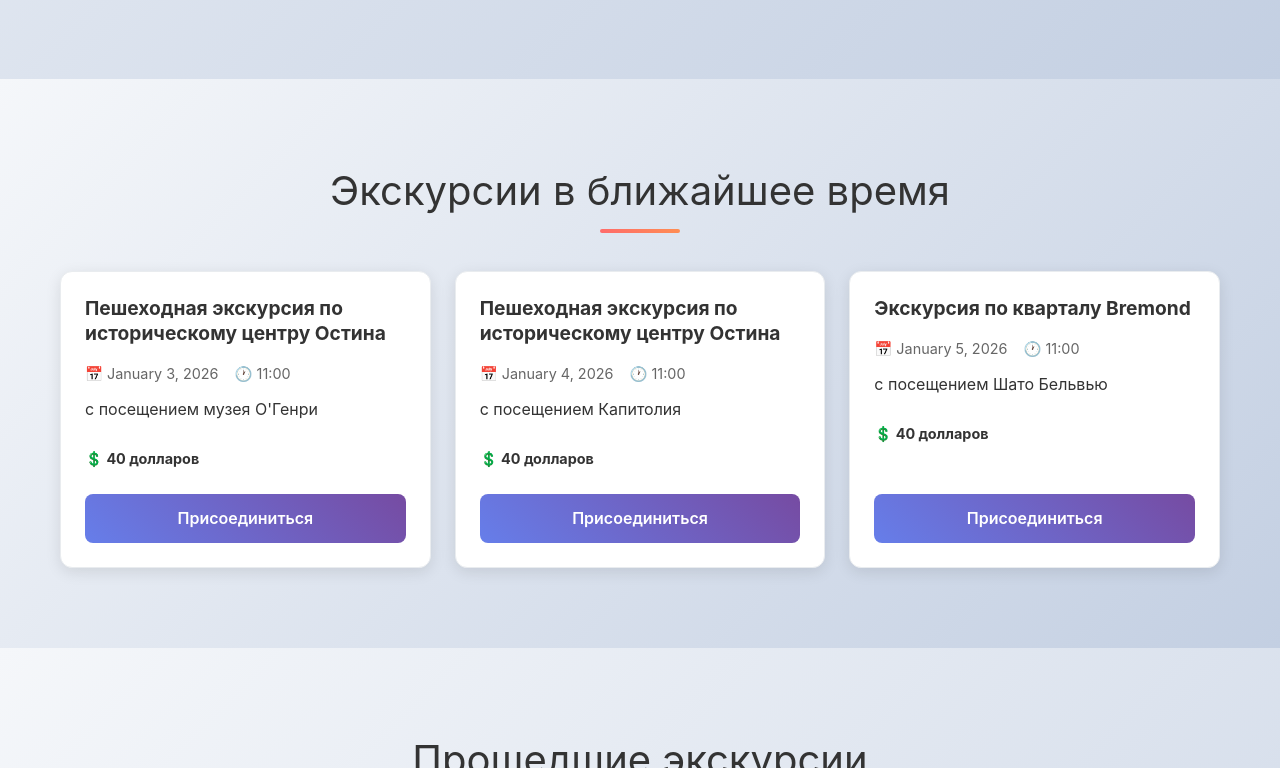
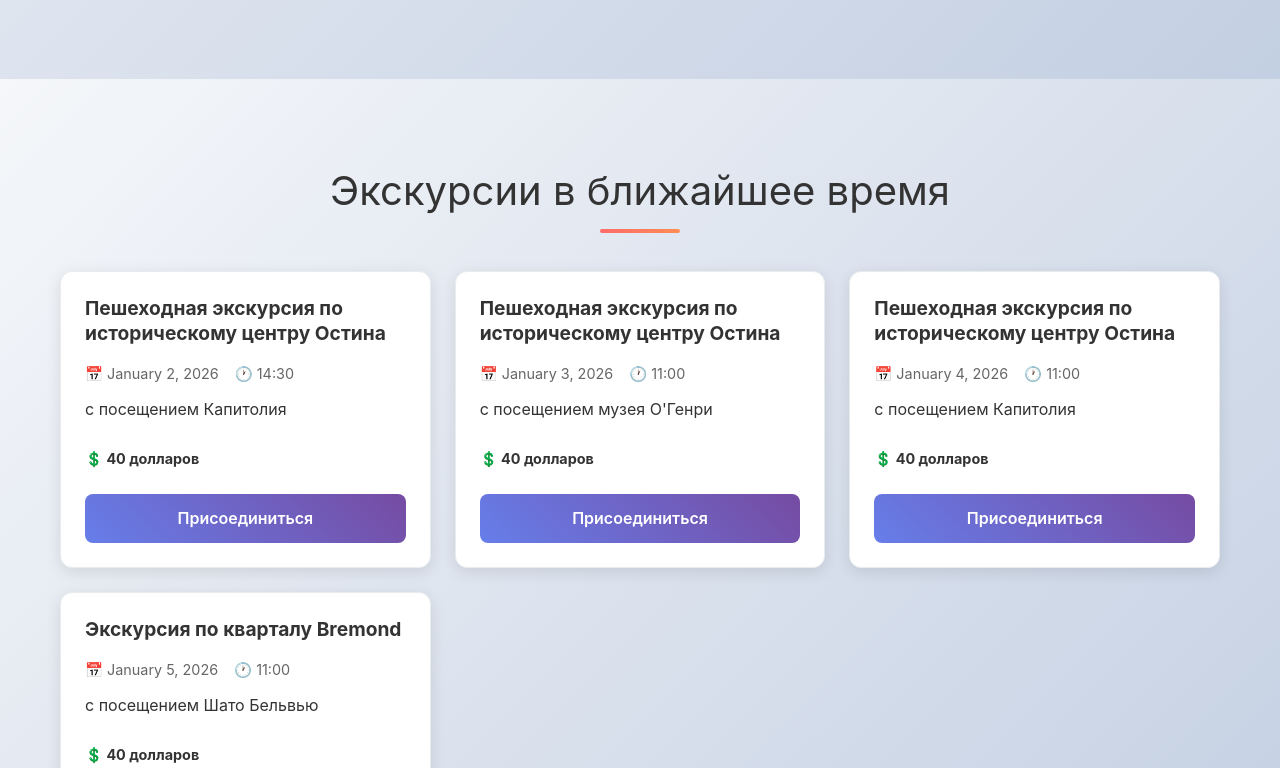
Before and after one commit to tatiana-act/nextjs-boilerplate, a Next.js app: page / in a window 1280 px wide. Shown: the part 6381-7149 px from the top of the page. Built offline with nearby package versions, Linux system fonts and the light colour scheme.

Commit message:
new tour

```diff
--- a/data/upcomingTours.ts
+++ b/data/upcomingTours.ts
@@ -3,6 +3,14 @@ import { UpcomingTourEvent } from '@/types/tour';
 export const upcomingTours: UpcomingTourEvent[] = [
     {
         id: 'tour39',
+        tourProgramId: 'Acap',
+        date: '2026-01-02',
+        time: '14:30',
+        price: 40,
+        bonus: 'с посещением Капитолия',
+    },
+    {
+        id: 'tour40',
         tourProgramId: 'Acap',
         date: '2026-01-03',
         time: '11:00',
@@ -10,7 +18,7 @@ export const upcomingTours: UpcomingTourEvent[] = [
         bonus: "с посещением музея О'Генри",
     },
     {
-        id: 'tour40',
+        id: 'tour41',
         tourProgramId: 'Acap',
         date: '2026-01-04',
         time: '11:00',
```
